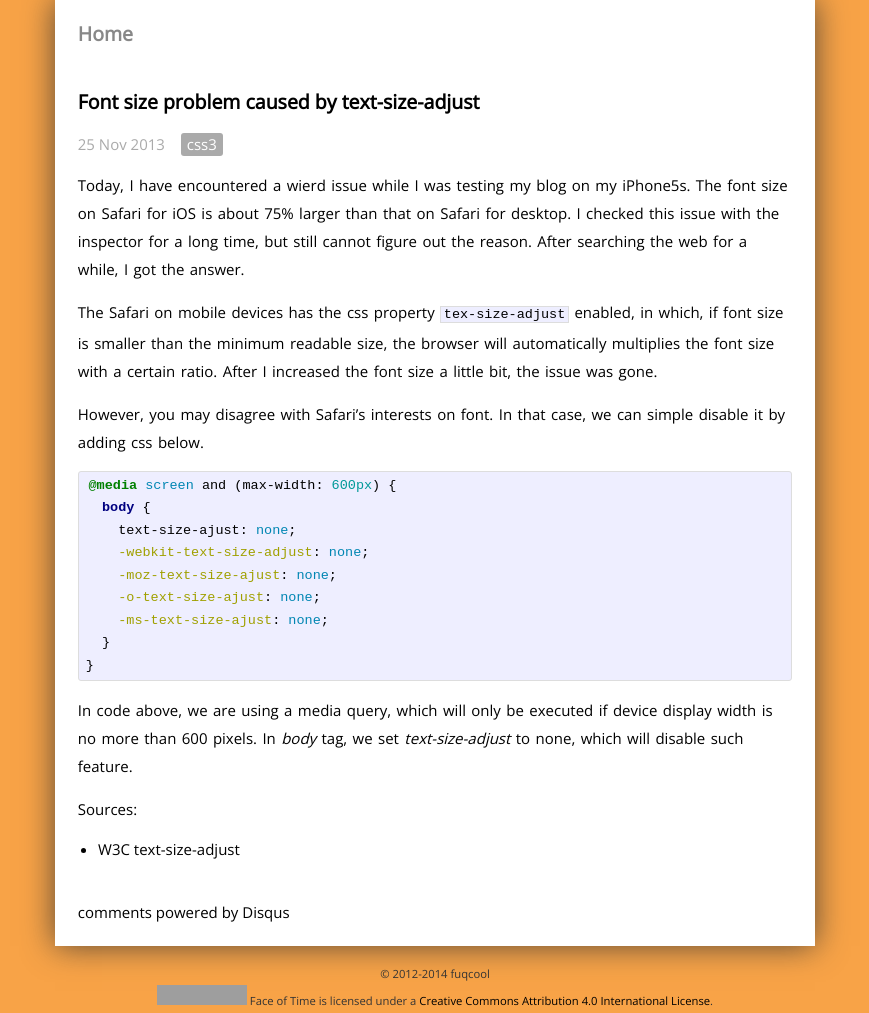
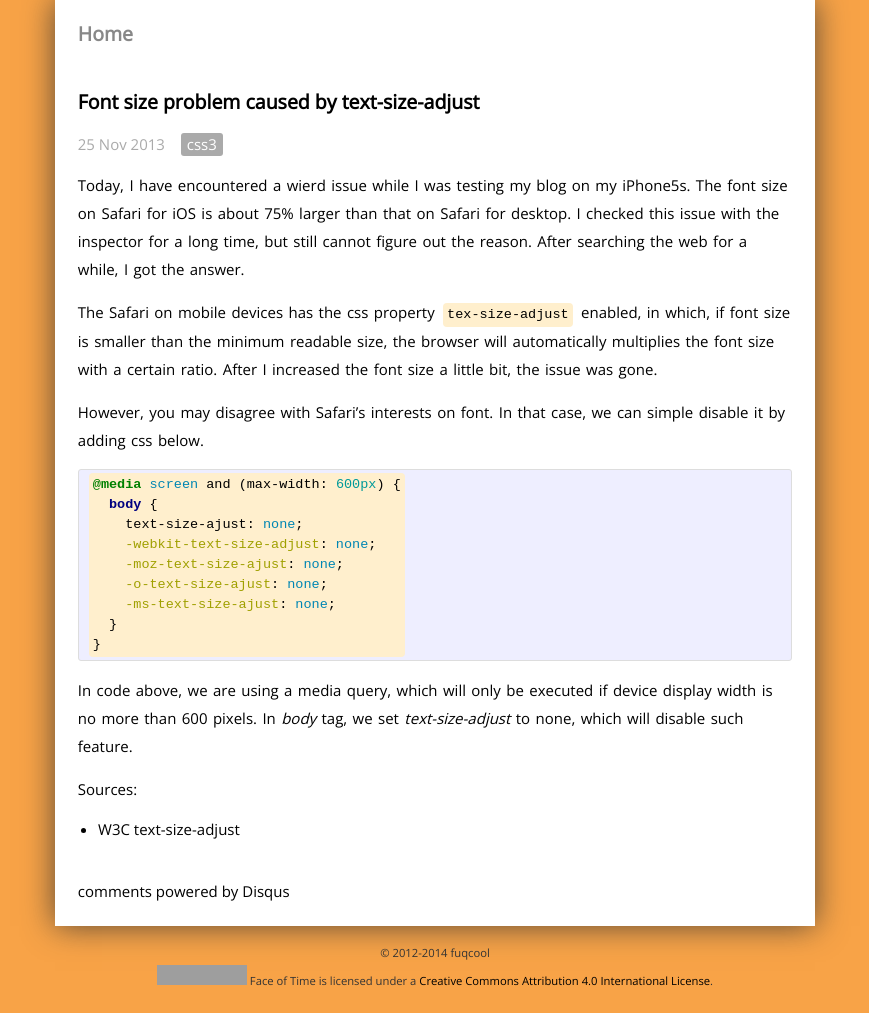
Before and after one commit to fuqcool/fuqcool.github.io, a Jekyll site: the page built from _posts/2013-11-25-text-size-adjust-problem.md, in a window 1280 px wide. Shown: the whole page, without its empty margins (205-1074 px from the left). Built offline with Jekyll 4.4.1, drawn with Linux system fonts in a browser that asks for light colours; Markdown is read by kramdown in place of the engine named in the settings; comment, search, counter and statistics services are not loaded; after the commit the page ends 992 px from its top, so only the background shows below that; grey boxes are pictures that could not be loaded.

Commit message:
Update main.css

```diff
--- a/css/main.css
+++ b/css/main.css
@@ -183,10 +183,13 @@ a:hover {
 }
 
 .post code {
-  border: 1px solid #ddd;
-  background-color: #eef;
-  padding: 0 .2em;
+  background-color: #FFEFCD;
+  padding: 2px 4px;
   font-size: 0.9em;
+  display: inline-block;
+  line-height: 20px;
+  border-radius: 4px;
+  margin: 0 3px;
 }
 
 .post pre code {
```
